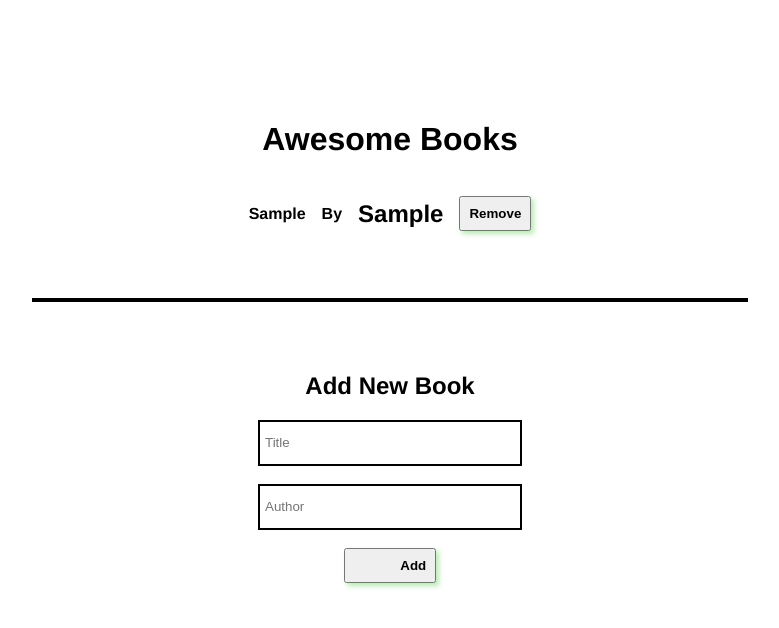
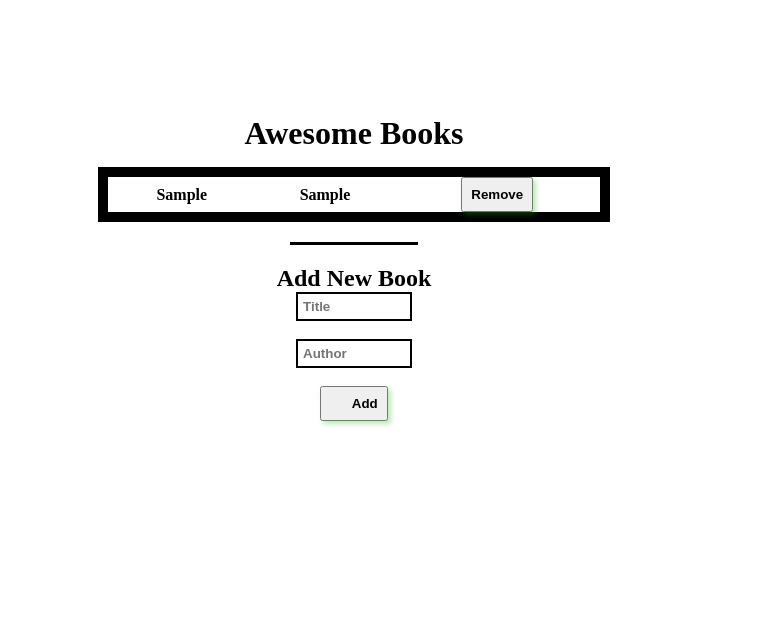
Before and after one commit to Innocent259/Awesome_books, a website: page index.html in a window 1280 px wide. Both pictures are taken after typing "Sample", "Sample" into the empty fields and a click on the button "Add". Shown: the whole page, without its empty margins (286-1065 px from the left). Drawn offline with Linux system fonts and the light colour scheme.

Commit message:
implemented changes in css and javascript

```diff
--- a/index.css
+++ b/index.css
@@ -1,19 +1,9 @@
-body {
-  padding: 0;
-  margin-left: 5rem;
-  font-family: 'Franklin Gothic Medium', 'Arial Narrow', Arial, sans-serif;
+* {
+  box-sizing: border-box;
+  margin: 0%;
+  padding: 0%;
+  list-style: none;
   font-weight: bold;
-}
-
-input {
-  height: 2rem;
-  outline: none;
-}
-
-.dynamic-list {
-  display: flex;
-  gap: 1rem;
-  align-items: center;
 }
 
 .main {
@@ -24,21 +14,34 @@ input {
   align-items: center;
 }
 
-.table {
+h1 {
+  padding: 15px;
+}
+
+input {
+  border: 4px solid;
+}
+
+button {
+  padding: 8px;
+  box-shadow: 3px 3px 5px rgba(0, 0, 0, 0.3);
+}
+
+table {
   border-collapse: collapse;
   width: 40%;
-  border: 4px solid #000;
+  border: 10px solid #000;
 }
 
 hr {
-  width: 60%;
+  width: 10%;
   border: none;
-  border-top: 4px solid #000;
-  margin: 50px 0;
+  border-top: 3px solid #000;
+  margin: 20px 0;
 }
 
 .input-form {
-  width: 250px;
+  width: 60%;
   border: 2px solid #000;
   padding: 5px;
 }
@@ -65,7 +68,7 @@ hr {
   padding: 8px;
   box-shadow: 3px 3px 5px rgba(28, 189, 7, 0.3);
   width: 35%;
-  text-align: right;
+  text-align: center;
   font-weight: bold;
   text-decoration: none;
   text-decoration-color: #000;
--- a/index.js
+++ b/index.js
@@ -11,40 +11,40 @@ document.addEventListener('DOMContentLoaded', () => {
   const saveBooksToStorage = () => {
     localStorage.setItem('books', JSON.stringify(booksCollection));
   };
-  const bookList = document.querySelector('.booklist');
-  const titleInput = document.querySelector('#title');
-  const authorInput = document.querySelector('#author');
+  const table = document.querySelector('#table');
   const addButton = document.querySelector('.add-button');
 
   const displayBooks = () => {
-    bookList.innerHTML = '';
-    booksCollection.forEach((book) => {
-      const bookElement = document.createElement('div');
-      bookElement.className = 'dynamic-list';
-      bookElement.innerHTML = `
-        <p>${book.title}</p>
-        <p>By</p>
-        <h2>${book.author}</h2>
-        <button class="remove-book" data-title="${book.title}">Remove</button>
+    const tbody = document.createElement('tbody');
+    booksCollection.forEach((book, index) => {
+      const row = document.createElement('tr');
+      row.innerHTML = `
+        <td>${book.title}</td>
+        <td>${book.author}</td>
+        <td><button class="remove-book" data-index="${index}">Remove</button></td>
       `;
-      bookList.appendChild(bookElement);
+      tbody.appendChild(row);
     });
-    const removeBook = (title) => {
-      booksCollection = booksCollection.filter((book) => book.title !== title);
+    table.innerHTML = '';
+    table.appendChild(tbody);
+    const removeBook = (index) => {
+      booksCollection.splice(index, 1);
       displayBooks();
       saveBooksToStorage();
     };
     const removeButtons = document.querySelectorAll('.remove-book');
     removeButtons.forEach((button) => {
       button.addEventListener('click', () => {
-        const title = button.getAttribute('data-title');
-        removeBook(title);
+        const index = button.getAttribute('data-index');
+        removeBook(index);
       });
     });
   };
 
   const addBook = (event) => {
     event.preventDefault();
+    const titleInput = document.querySelector('#title');
+    const authorInput = document.querySelector('#author');
     const title = titleInput.value;
     const author = authorInput.value;
     const newBook = {
@@ -58,7 +58,5 @@ document.addEventListener('DOMContentLoaded', () => {
     saveBooksToStorage();
   };
 
-  displayBooks();
-
   addButton.addEventListener('click', addBook);
 });
```
Also changed, not shown: index.html (line endings or trailing spaces).
